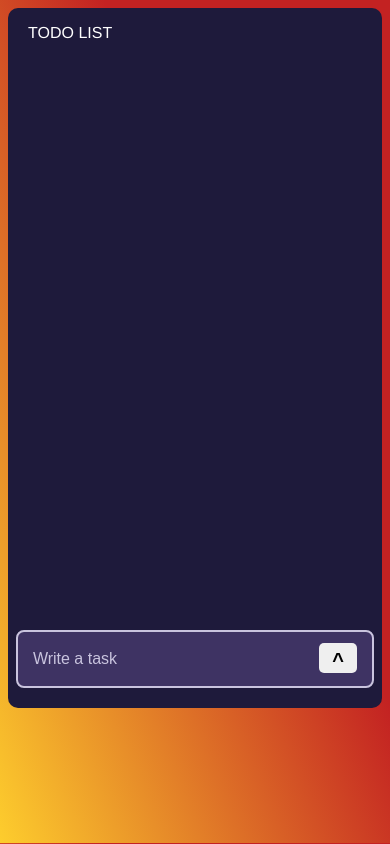
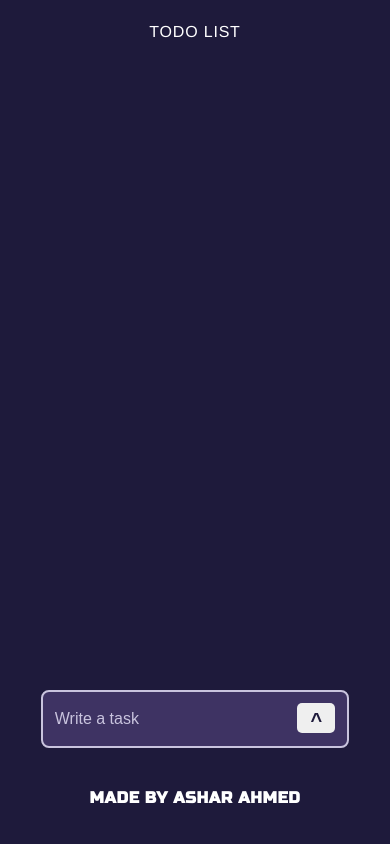
Before and after one commit to ahmedashar/ToDo-App-ByJS, a plain HTML site: page index.html in a window 390 px wide. Drawn offline with Linux system fonts and the light colour scheme.

Commit message:
fix responsiveness

```diff
--- a/app.js
+++ b/app.js
@@ -71,9 +71,11 @@ function updateItem(event){
     // get the text of li
     var firstChildNode = event.target.parentElement.firstChild.nodeValue;
 
-    // currentUpdateItem is a globle viriable, assign li to it.
+    // currentUpdateItem is a globle variable, assign li to it.
     currentUpdateItem = event.target.parentElement;
 
+    currentUpdateItem.style.border = '2px solid #DC799F'
+    document.getElementsByClassName('input_field')[0].style.borderColor = '#DC799F'
     input.value = firstChildNode;
 
     // get buttons of inputField (for toggle purpose)
@@ -88,11 +90,14 @@ function updateItem(event){
 }
 
 
+// input field edit button
 
 function addEditedItem(){
 
+
+    document.getElementsByClassName('input_field')[0].style.borderColor = 'white'
        var input = document.getElementById('take_input');
-
+       currentUpdateItem.style.border = 'none';
        currentUpdateItem.firstChild.nodeValue = input.value
 
        // get buttons of inputField
--- a/index.html
+++ b/index.html
@@ -11,6 +11,8 @@
     <!-- font-awesome -->
     <link rel="stylesheet" href="https://cdnjs.cloudflare.com/ajax/libs/font-awesome/6.1.2/css/all.min.css
     ">
+    <!-- google font -->
+    <link href="https://fonts.googleapis.com/css2?family=Russo+One&display=swap" rel="stylesheet">
 </head>
 
 <body>
@@ -32,6 +34,8 @@
         </div>
     </div>
 
+    <div id="creator">MADE BY ASHAR AHMED</div>
+
 
     <script src="./app.js">
 
--- a/style.css
+++ b/style.css
@@ -2,8 +2,9 @@ body {
   background: rgb(195, 34, 34);
   background: linear-gradient(
     248deg,
-    rgba(195, 34, 34, 1) 39%,
-    rgba(253, 205, 45, 1) 100%
+    rgb(213, 82, 42) 10%,
+    rgb(221, 128, 181) 70%,
+    rgb(250, 230, 163) 100%
   );
   height: 98vh;
 }
@@ -11,10 +12,9 @@ body {
   color: white;
   /* border: 2px solid black; */
   font-family: "Franklin Gothic Medium", "Arial Narrow", Arial, sans-serif;
+  letter-spacing: 0.8px;
   display: flex;
   justify-content: center;
-  /* flex-direction: column;
-    align-items: center; */
 }
 .main-content {
   border-radius: 10px;
@@ -28,9 +28,9 @@ body {
   position: relative;
 }
 #title {
-  position: absolute;
-  left: 0;
   margin-left: 20px;
+  margin-top: 15px;
+  align-self: flex-start;
   font-family: "Franklin Gothic Medium", "Arial Narrow", Arial, sans-serif;
 }
 .input_field {
@@ -60,7 +60,6 @@ body {
   outline: none;
 }
 .input_button {
-  /* margin: ; */
   margin-top: 9px;
   margin-right: 2px;
   width: 38px;
@@ -70,6 +69,7 @@ body {
   font-size: 16px;
 }
 #add_btn {
+  color: #1e1a3b;
   padding-top: 6px;
   font-size: 20px;
   font-weight: 900;
@@ -81,10 +81,11 @@ body {
 /* list section */
 #ul_content {
   /* border: 2px solid blue; */
-  margin-top: 35px;
-  width: 350px;
+  margin-top: -15px;
+  width: 360px;
+  margin-left: 10px;
 
-  height: 550px;
+  height: 570px;
   overflow-y: scroll;
 }
 #ul_content::-webkit-scrollbar {
@@ -131,3 +132,48 @@ body {
   bottom: 6px;
   margin-right: 12px;
 }
+
+#creator {
+  text-align: center;
+  margin-top: 20px;
+  font-weight: 600;
+  font-family: sans-serif;
+  color: #1e1a3b;
+  letter-spacing: 0.6px;
+  font-family: "Russo One", sans-serif;
+}
+
+/* for resposiveness */
+
+@media (max-width: 450px) {
+  body {
+    background-color: #1e1a3b;
+    background-image: none;
+  }
+  .main-content {
+    border-radius: 0px;
+    background-color: #1e1a3b;
+    width: 100% !important;
+    height: 90vh;
+    /* border: 2px solid green; */
+  }
+  #title {
+    margin-left: 0px;
+    margin-top: 15px;
+    margin-bottom: 30px;
+    align-self: center;
+  }
+  #creator {
+    color: white;
+  }
+}
+@media (max-width: 390px) {
+  .input_field {
+    width: 300px;
+  }
+  #ul_content {
+    /* border: 2px solid blue; */
+
+    width: 320px;
+  }
+}
```
Also changed, not shown: 1 other file.
